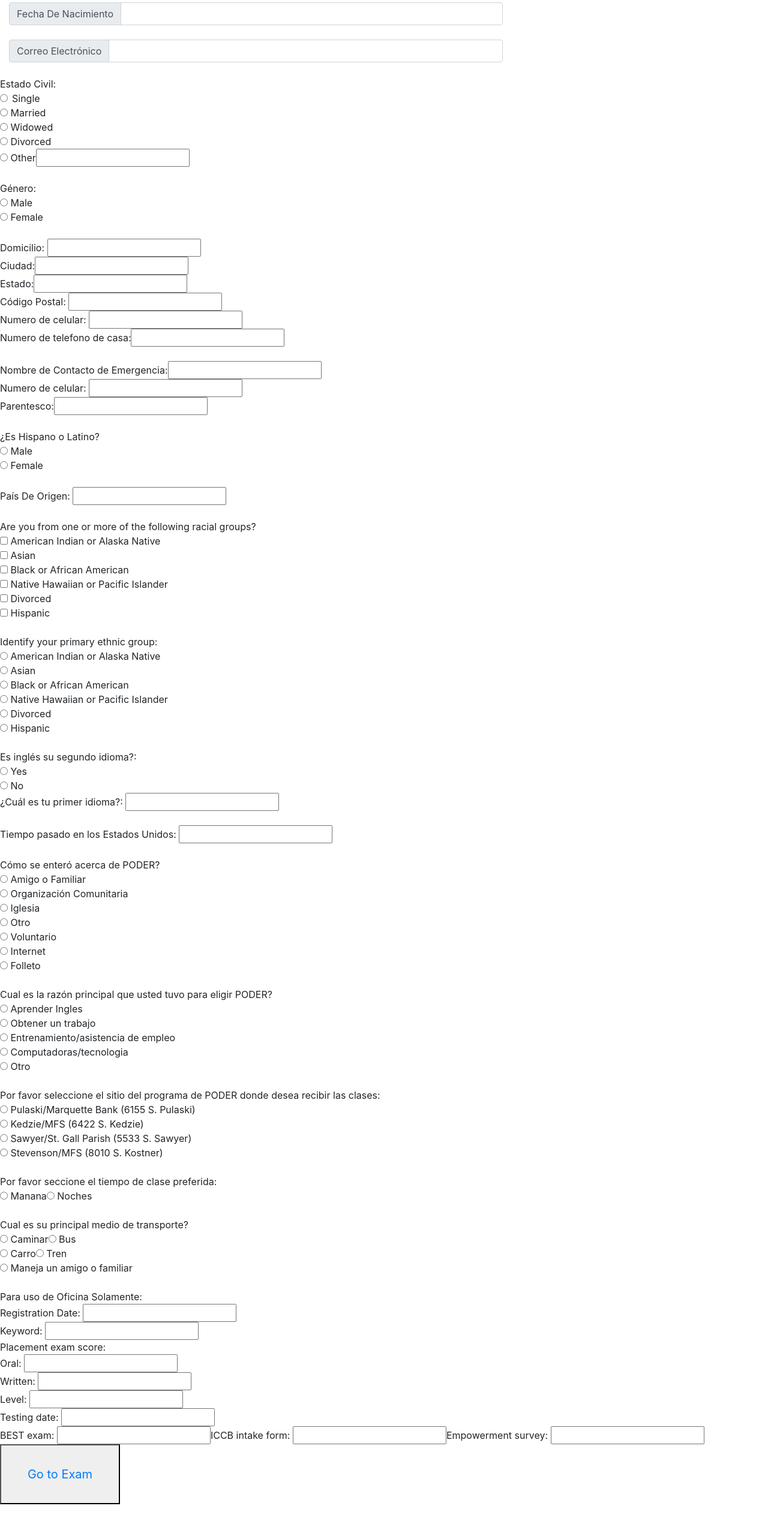
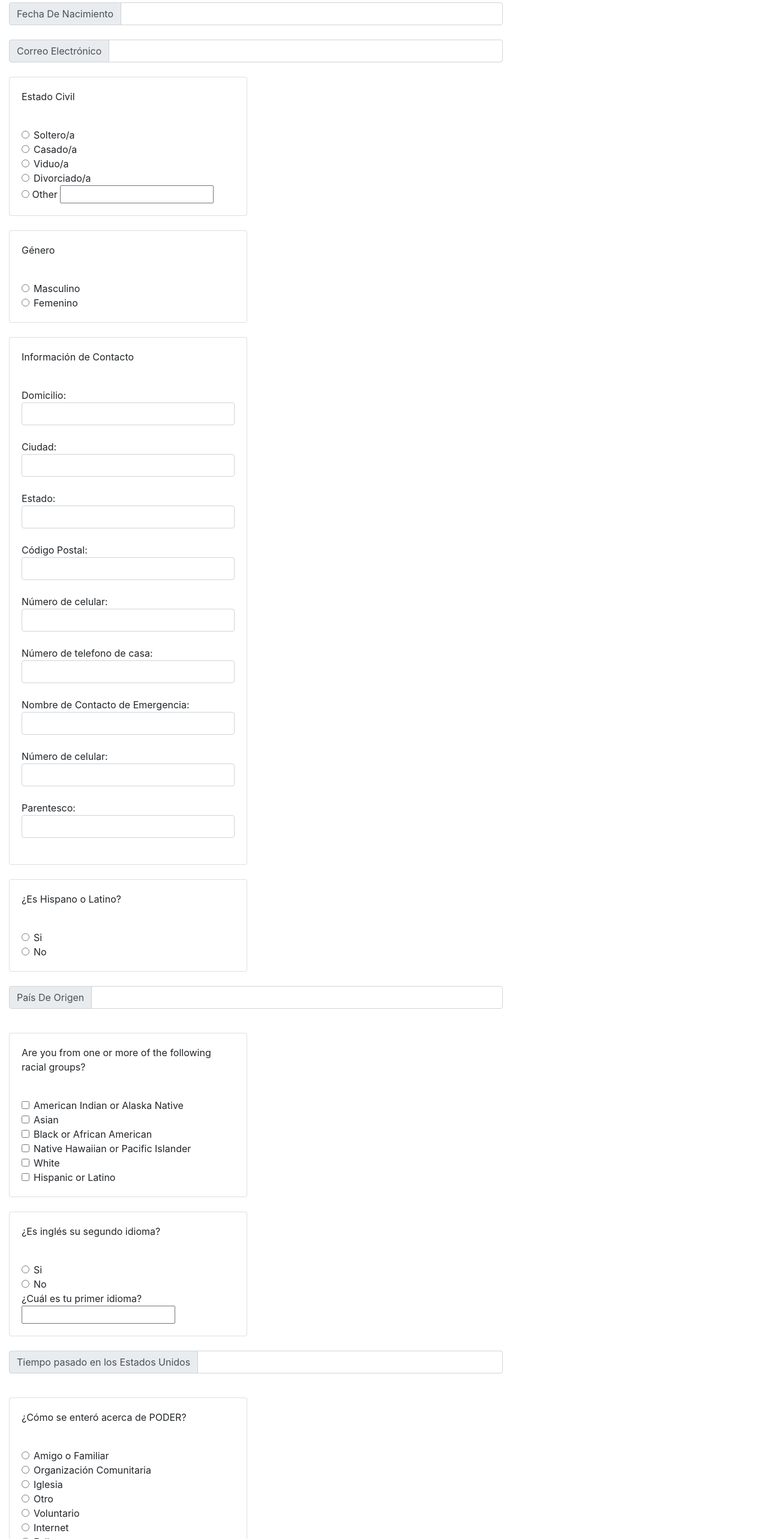
Before and after one commit to Chicago19/team-17, a React (Create React App) app in the folder my-app/: page /reg in a window 1280 px wide. Shown: the part 234-2800 px from the top of the page at 60% size. Before the commit the page ends 2742 px from the top, so only its background shows below. Built offline with nearby package versions, Linux system fonts and the light colour scheme.

Commit message:
done with base styling for reg form

```diff
--- a/my-app/src/Reg.js
+++ b/my-app/src/Reg.js
@@ -4,6 +4,7 @@ import InputGroup from 'react-bootstrap/InputGroup';
 import Col from 'react-bootstrap/Col';
 import Jumbotron from 'react-bootstrap/Jumbotron';
 import Form from 'react-bootstrap/Form';
+import Card from 'react-bootstrap/Card';
 
 export default class Reg extends Component {
   constructor(props) {
@@ -57,105 +58,181 @@ export default class Reg extends Component {
             <FormControl />
           </InputGroup>
         </Col>
-        <br></br>
-      <text>Estado Civil:</text> <br></br>
-      <Form.Check type="radio" label="Single"/>
-      <input type="radio" name="Estado Civil" value="Casado/a"/> Married<br/>
-      <input type="radio" name="Estado Civil" value="Viduo/a"/> Widowed<br></br>
-      <input type="radio" name="Estado Civil" value="Divorciado/a"/> Divorced<br></br>
-      <input type="radio" name="Estado Civil" value=""/> Other<input type="text" name="Otro"/><br></br>
-    <br></br>
-      <text>Género:</text> <br></br>
-      <input type="radio" name="Gender" value="Male"/> Male<br/>
-      <input type="radio" name="Gender" value="Female"/> Female<br/><br/>
-      Domicilio: <input type="text" name="Address"/><br/>
-      Ciudad:<input type="text" name="City"/><br></br>
-      Estado:<input type="text" name="State"/><br></br>
-      Código Postal: <input type="text" name="Zipcode"/><br></br>
-
-      Numero de celular: <input type="text" name="Zipcode"/><br></br>
-      Numero de telefono de casa:<input type="text" name="lastName"/><br></br>
-      <br></br>
-      Nombre de Contacto de Emergencia:<input type="text" name="Emergency contact name"/><br></br>
-      Numero de celular: <input type="text" name="Emergency cell"/><br></br>
-      Parentesco:<input type="text" name="Relationship"/><br></br>
-
-      <br></br>
-        <text>¿Es Hispano o Latino?</text> <br></br>
-        <input type="radio" name="Es Hispano o Latino?" value="Yes"/> Male<br/>
-        <input type="radio" name="Es Hispano o Latino?" value="No"/> Female<br/>
-      <br></br>
-        País De Origen: <input type="text" name="Country of Origin"/>
-      <br/><br/>
-        <text>Are you from one or more of the following racial groups?</text> <br></br>
-        <input type="checkbox" name="Race" value="American Indian or Alaska Native"/> American Indian or Alaska Native<br/>
-        <input type="checkbox" name="Race" value="Asian"/> Asian<br/>
-        <input type="checkbox" name="Race" value="Black or African American"/> Black or African American<br></br>
-        <input type="checkbox" name="Race" value="Native Hawaiian or Pacific Islander"/> Native Hawaiian or Pacific Islander<br></br>
-        <input type="checkbox" name="Race" value="White"/> Divorced<br></br>
-        <input type="checkbox" name="Race" value="Hispanic or Latino"/> Hispanic<br></br>
-      <br></br>
-        <text>Identify your primary ethnic group:</text> <br></br>
-        <input type="radio" name="Race" value="American Indian or Alaska Native"/> American Indian or Alaska Native<br/>
-        <input type="radio" name="Race" value="Asian"/> Asian<br/>
-        <input type="radio" name="Race" value="Black or African American"/> Black or African American<br></br>
-        <input type="radio" name="Race" value="Native Hawaiian or Pacific Islander"/> Native Hawaiian or Pacific Islander<br></br>
-        <input type="radio" name="Race" value="White"/> Divorced<br></br>
-        <input type="radio" name="Race" value="Hispanic or Latino"/> Hispanic<br></br>
-      <br></br>
-        <text>Es inglés su segundo idioma?:</text> <br></br>
-        <input type="radio" name="Second Language" value="Yes"/> Yes<br/>
-        <input type="radio" name="Second Language" value="No"/> No<br/>
-        ¿Cuál es tu primer idioma?: <input type="text" name="Native Language"/>
-      <br/><br/>
-        Tiempo pasado en los Estados Unidos: <input type="text" name="Time in the USA"/>
-      <br/><br/>
-        Cómo se enteró acerca de PODER? <br/>
-        <input type="radio" name="referral" value="friendfam"/> Amigo o Familiar <br/>
-        <input type="radio" name="referral" value="community"/> Organización Comunitaria <br/>
-        <input type="radio" name="referral" value="church"/> Iglesia <br/>
-        <input type="radio" name="referral" value="other"/> Otro <br/>
-        <input type="radio" name="referral" value="volunteer"/> Voluntario <br/>
-        <input type="radio" name="referral" value="internet"/> Internet <br/>
-        <input type="radio" name="referral" value="pamphlet"/> Folleto <br/>
         <br/>
-        Cual es la razón principal que usted tuvo para eligir PODER? <br/>
-        <input type="radio" name="choose" value="english"/> Aprender Ingles <br/>
-        <input type="radio" name="choose" value="job"/> Obtener un trabajo <br/>
-        <input type="radio" name="choose" value="training"/> Entrenamiento/asistencia de empleo <br/>
-        <input type="radio" name="choose" value="computer"/> Computadoras/tecnologia <br/>
-        <input type="radio" name="choose" value="other"/> Otro <br/>
+        <Col sm={4}>
+          <Card>
+            <Card.Body>Estado Civil</Card.Body>
+            <Card.Body>
+              <Form.Check type="radio" label="Soltero/a"/>
+              <Form.Check type="radio" label="Casado/a"/>
+              <Form.Check type="radio" label="Viduo/a"/>
+              <Form.Check type="radio" label="Divorciado/a"/>
+              <input type="radio" name="Estado Civil" value=""/> Other <input type="text" name="Otro"/>
+            </Card.Body>
+          </Card>
+        </Col>
         <br/>
-        Por favor seleccione el sitio del programa de PODER donde desea recibir las clases: <br/>
-        <input type="radio" name="location" value="pulaski"/> Pulaski/Marquette Bank (6155 S. Pulaski) <br/>
-        <input type="radio" name="location" value="kedzie"/> Kedzie/MFS (6422 S. Kedzie) <br/>
-        <input type="radio" name="location" value="sawyer"/> Sawyer/St. Gall Parish (5533 S. Sawyer) <br/>
-        <input type="radio" name="location" value="kostner"/> Stevenson/MFS (8010 S. Kostner) <br/>
+        <Col sm={4}>
+          <Card>
+            <Card.Body>Género</Card.Body>
+            <Card.Body>
+              <Form.Check type="radio" label="Masculino"/>
+              <Form.Check type="radio" label="Femenino"/>
+            </Card.Body>
+          </Card>
+        </Col>
         <br/>
-        Por favor seccione el tiempo de clase preferida: <br/>
-        <input type="radio" name="time" value="morning"/> Manana
-        <input type="radio" name="time" value="night"/> Noches <br/>
+        <Col sm={4}>
+          <Card>
+            <Card.Body>Información de Contacto</Card.Body>
+            <Card.Body>
+              Domicilio: <FormControl/><br/>
+              Ciudad: <FormControl/><br/>
+              Estado: <FormControl/><br/>
+              Código Postal: <FormControl/><br/>
+              Número de celular:<FormControl/><br/>
+              Número de telefono de casa: <FormControl/><br/>
+              Nombre de Contacto de Emergencia: <FormControl/><br/>
+              Número de celular: <FormControl/><br/>
+              Parentesco: <FormControl/><br/>
+            </Card.Body>
+          </Card>
+        </Col>
         <br/>
-        Cual es su principal medio de transporte? <br/>
-        <input type="radio" name="transportation" value="walk"/> Caminar
-        <input type="radio" name="transportation" value="bus"/> Bus <br/>
-        <input type="radio" name="transportation" value="car"/> Carro
-        <input type="radio" name="transportation" value="train"/> Tren <br/>
-        <input type="radio" name="transportation" value="driven"/> Maneja un amigo o familiar <br/>
+        <Col sm={4}>
+          <Card>
+            <Card.Body>¿Es Hispano o Latino?</Card.Body>
+            <Card.Body>
+              <Form.Check type="radio" label="Si"/>
+              <Form.Check type="radio" label="No"/>
+            </Card.Body>
+          </Card>
+        </Col>
         <br/>
-        Para uso de Oficina Solamente: <br/>
-        Registration Date: <input type="text" name="date"/> <br/>
-        Keyword: <input type="text" name="keyword"/> <br/>
-        Placement exam score: <br/>
-        Oral: <input type="text" name="oral"/> <br/>
-        Written: <input type="text" name="written"/> <br/>
-        Level: <input type="text" name="level"/> <br/>
-        Testing date: <input type="text" name="testdate"/> <br/>
-        BEST exam: <input type="text" name="best"/>
-        ICCB intake form: <input type="text" name="iccb"/>
-        Empowerment survey: <input type="text" name="empowerment"/>
-
-      <button style={{height:'100px', width:'200px', fontSize:'20px'}}> <a href = "/Exam">Go to Exam</a></button>
+        <Col sm={8}>
+          <InputGroup className="mb-3">
+            <InputGroup.Prepend>
+              <InputGroup.Text>País De Origen</InputGroup.Text>
+            </InputGroup.Prepend>
+            <FormControl />
+          </InputGroup>
+        </Col>
+        <br/>
+        <Col sm={4}>
+          <Card>
+            <Card.Body>Are you from one or more of the following racial groups?</Card.Body>
+            <Card.Body>
+              <Form.Check type="checkbox" label="American Indian or Alaska Native"/>
+              <Form.Check type="checkbox" label="Asian"/>
+              <Form.Check type="checkbox" label="Black or African American"/>
+              <Form.Check type="checkbox" label="Native Hawaiian or Pacific Islander"/>
+              <Form.Check type="checkbox" label="White"/>
+              <Form.Check type="checkbox" label="Hispanic or Latino"/>
+            </Card.Body>
+          </Card>
+        </Col>
+        <br/>
+        <Col sm={4}>
+          <Card>
+            <Card.Body>¿Es inglés su segundo idioma?</Card.Body>
+            <Card.Body>
+              <Form.Check type="radio" label="Si"/>
+              <Form.Check type="radio" label="No"/>
+              ¿Cuál es tu primer idioma? <input type="text" name="Native Language"/>
+            </Card.Body>
+          </Card>
+        </Col>
+        <br/>
+        <Col sm={8}>
+          <InputGroup className="mb-3">
+            <InputGroup.Prepend>
+              <InputGroup.Text>Tiempo pasado en los Estados Unidos</InputGroup.Text>
+            </InputGroup.Prepend>
+            <FormControl />
+          </InputGroup>
+        </Col>
+        <br/>
+        <Col sm={4}>
+          <Card>
+            <Card.Body>¿Cómo se enteró acerca de PODER?</Card.Body>
+            <Card.Body>
+              <Form.Check type="radio" label="Amigo o Familiar"/>
+              <Form.Check type="radio" label="Organización Comunitaria"/>
+              <Form.Check type="radio" label="Iglesia"/>
+              <Form.Check type="radio" label="Otro"/>
+              <Form.Check type="radio" label="Voluntario"/>
+              <Form.Check type="radio" label="Internet"/>
+              <Form.Check type="radio" label="Folleto"/>
+            </Card.Body>
+          </Card>
+        </Col>
+        <br/>
+        <Col sm={4}>
+          <Card>
+            <Card.Body>¿Cual es la razón principal que usted tuvo para eligir PODER?</Card.Body>
+            <Card.Body>
+              <Form.Check type="radio" label="Aprender Ingles"/>
+              <Form.Check type="radio" label="Obtener un trabajo"/>
+              <Form.Check type="radio" label="Entrenamiento/asistencia de empleo"/>
+              <Form.Check type="radio" label="Computadoras/tecnologia"/>
+              <Form.Check type="radio" label="Otro"/>
+            </Card.Body>
+          </Card>
+        </Col>
+        <br/>
+        <Col sm={4}>
+          <Card>
+            <Card.Body>Por favor seleccione el sitio del programa de PODER donde desea recibir las clases</Card.Body>
+            <Card.Body>
+              <Form.Check type="radio" label="Pulaski/Marquette Bank (6155 S. Pulaski)"/>
+              <Form.Check type="radio" label="Kedzie/MFS (6422 S. Kedzie)"/>
+              <Form.Check type="radio" label="Sawyer/St. Gall Parish (5533 S. Sawyer)"/>
+              <Form.Check type="radio" label="Stevenson/MFS (8010 S. Kostner)"/>
+            </Card.Body>
+          </Card>
+        </Col>
+        <br/>
+        <Col sm={4}>
+          <Card>
+            <Card.Body>Por favor seccione el tiempo de clase preferida</Card.Body>
+            <Card.Body>
+              <Form.Check type="radio" label="Mañana"/>
+              <Form.Check type="radio" label="Noches"/>
+            </Card.Body>
+          </Card>
+        </Col>
+        <br/>
+        <Col sm={4}>
+          <Card>
+            <Card.Body>¿Cual es su principal medio de transporte?</Card.Body>
+            <Card.Body>
+              <Form.Check type="radio" label="Caminar"/>
+              <Form.Check type="radio" label="Bus"/>
+              <Form.Check type="radio" label="Carro"/>
+              <Form.Check type="radio" label="Tren"/>
+              <Form.Check type="radio" label="Maneja un amigo o familiar"/>
+            </Card.Body>
+          </Card>
+        </Col>
+        <br/>
+        <Col sm={4}>
+          <Card>
+            <Card.Body>Para uso de Oficina Solamente</Card.Body>
+            <Card.Body>
+              Registration Date: <FormControl/><br/>
+              Keyword: <FormControl/><br/>
+              Oral exam score: <FormControl/><br/>
+              Written exam score: <FormControl/><br/>
+              Level: <FormControl/><br/>
+              Testing date: <FormControl/><br/>
+              BEST exam: <FormControl/><br/>
+              ICCB intake form: <FormControl/><br/>
+              Empowerment survey: <FormControl/><br/>
+            </Card.Body>
+          </Card>
+        </Col>
+        <br/>
+        <Button variant="outline-dark"><a href="/Exam">Submit</a></Button>
       </form>
     );
   }
```
